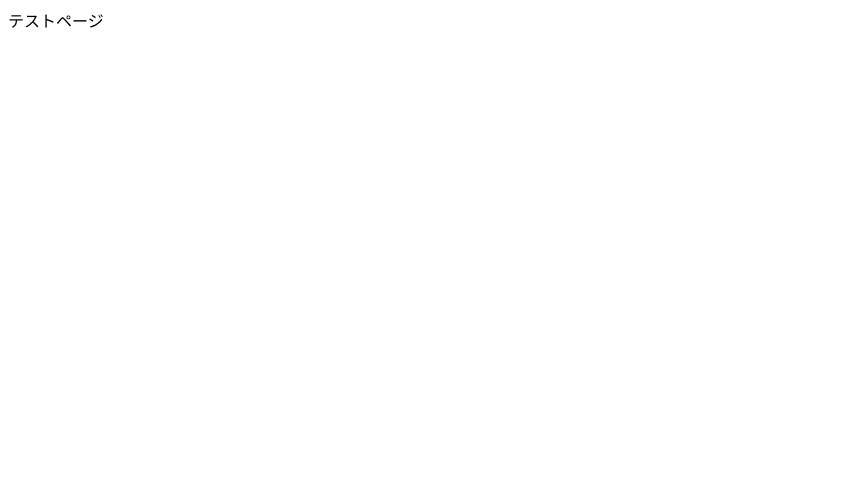
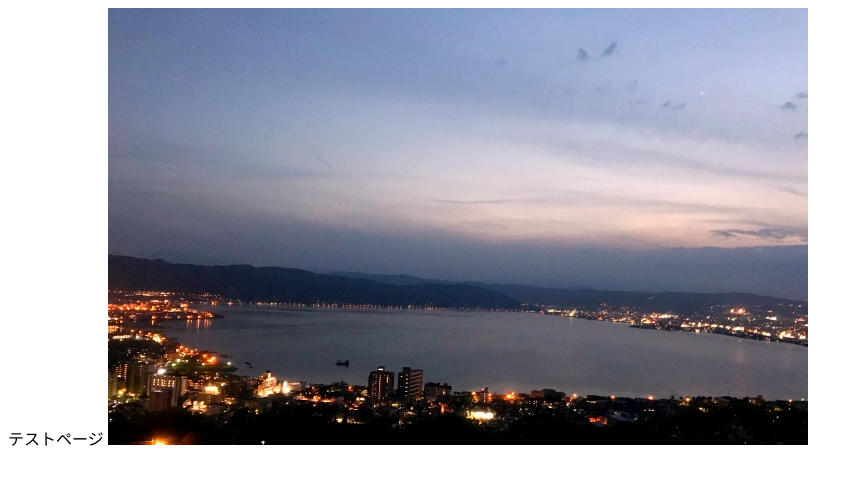
Before and after one commit to htmlhokkaido/renraku, a plain HTML site: page index.html in a window 1280 px wide. Shown: the whole page, without its empty margins (0-862 px from the left). Drawn offline with Linux system fonts and the light colour scheme.

Commit message:
Update index.html

```diff
--- a/index.html
+++ b/index.html
@@ -6,6 +6,6 @@
 	<title>ここを見ればわかる</title>
 </head>
 <body>
-
+<img src="test.jpg" alt=" ">
 </body>
 </html>
```
